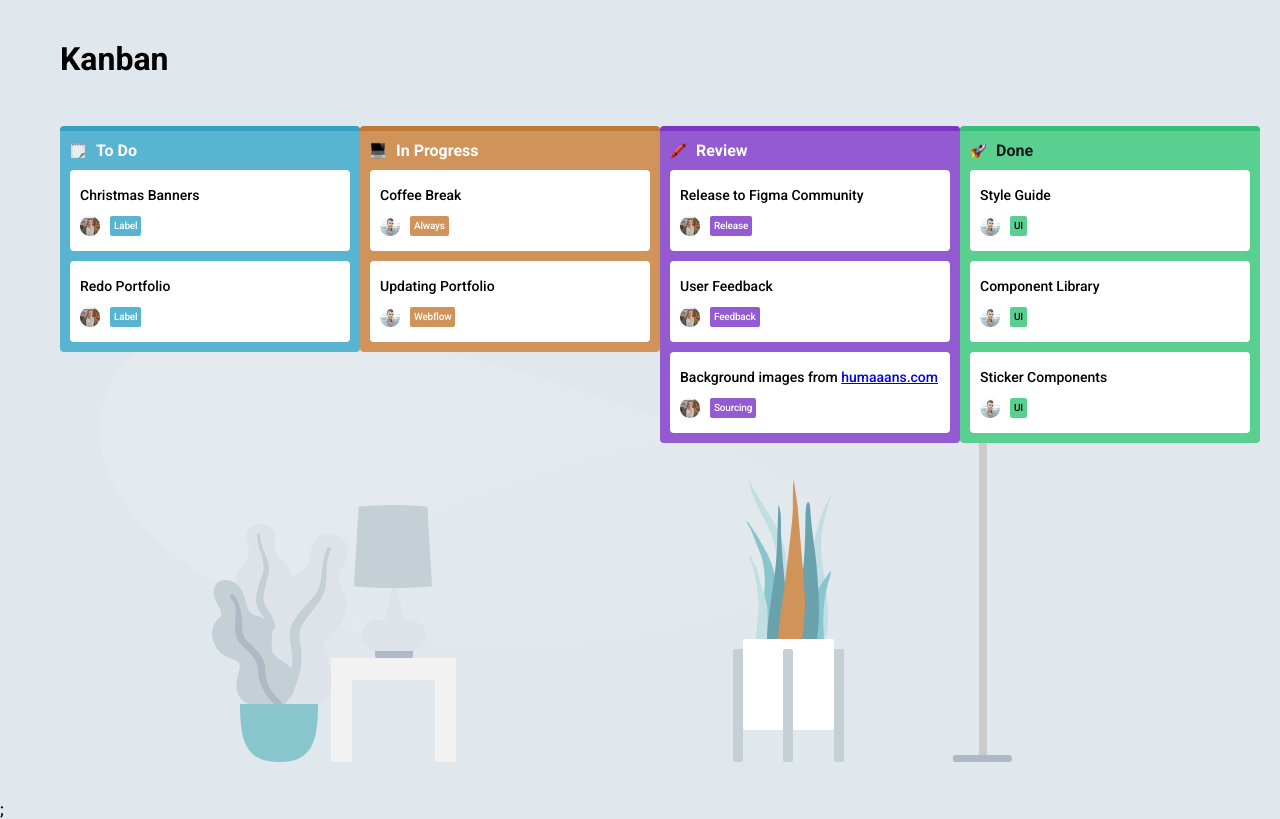
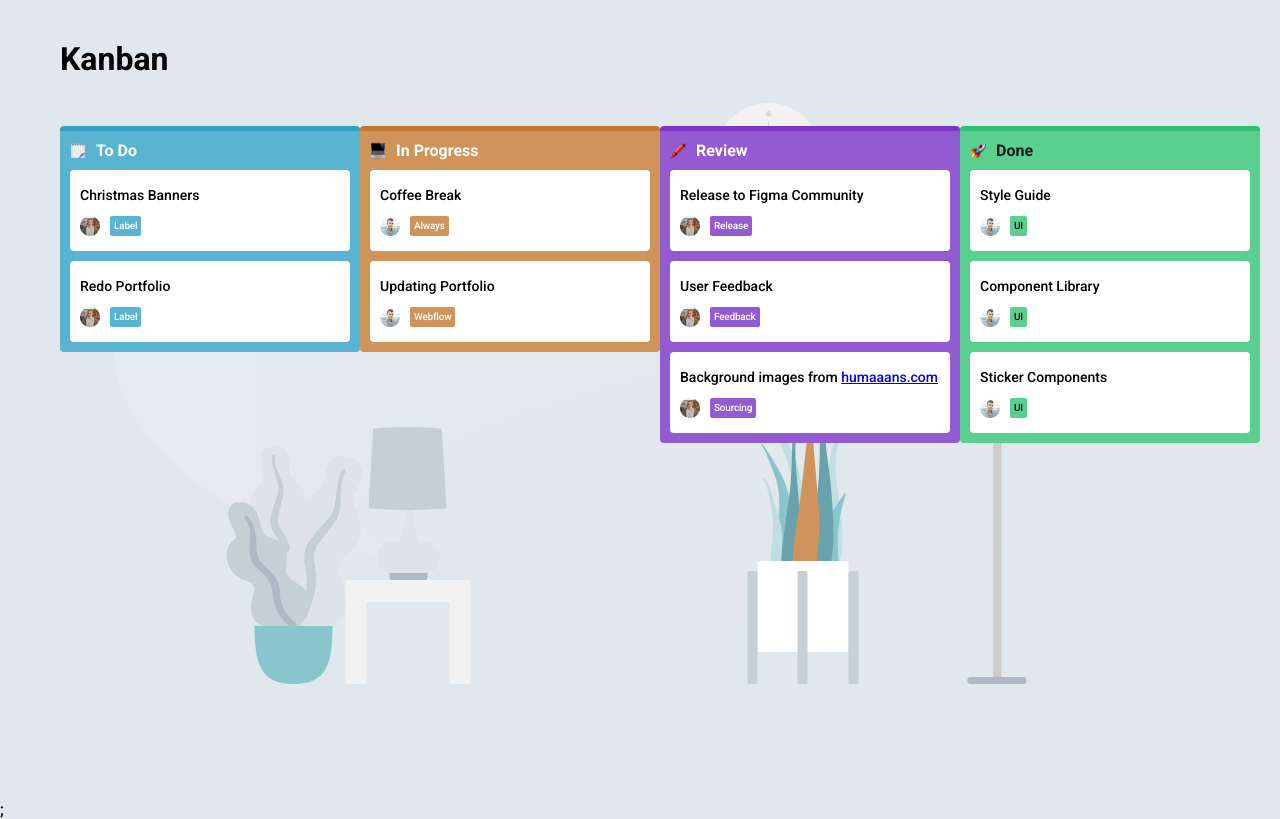
Before and after one commit to PauloHFS/kanban-board, a React (Create React App) app: page / in a window 1280 px wide. Built offline with nearby package versions, Linux system fonts and the light colour scheme.

Commit message:
Background realinhado

```diff
--- a/src/components/Main/Main.css
+++ b/src/components/Main/Main.css
@@ -7,9 +7,11 @@
 
 .bg-image {
   order: 2;
-  display: flex;
-  justify-content: center;
-  position: fixed;
+  margin: -40px -60px;
+  position: absolute;
+  top: 50%;
+  left: 50%;
+  transform: translate(-50%, -50%);
   z-index: -10;
 }
 
```
